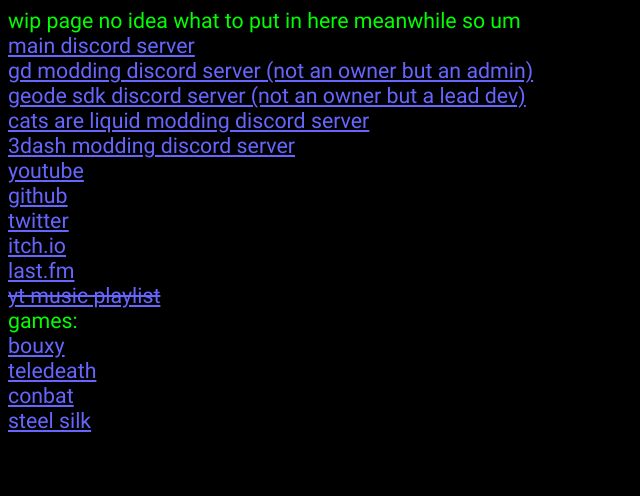
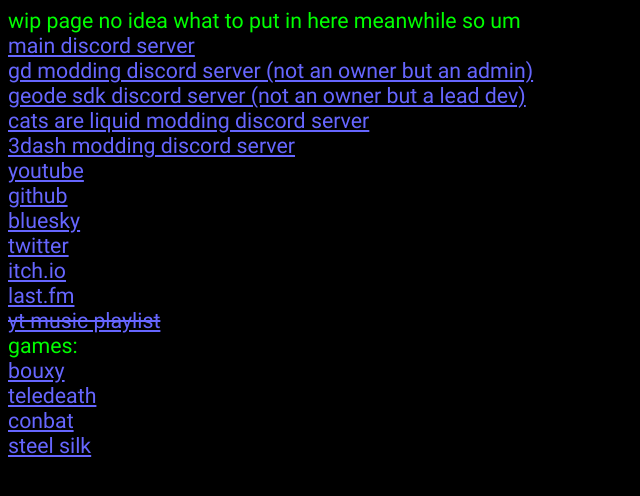
Before and after one commit to cgytrus/cgyt.ru-temp, a plain HTML site: page index.html in a window 1280 px wide. Shown: the whole page, without its empty margins (0-640 px from the left). Drawn offline with Linux system fonts and the light colour scheme.

Commit message:
add bluesky profile link

```diff
--- a/index.html
+++ b/index.html
@@ -25,6 +25,7 @@
     <a href="https://discord.gg/GhJaXmhf6a" target="_blank">3dash modding discord server</a><br/>
     <a href="https://youtube.com/channel/UC6BVnLRJo7Ba_g2GzXa5r5Q" target="_blank">youtube</a><br/>
     <a href="https://github.com/cgytrus" target="_blank">github</a><br/>
+    <a href="https://bsky.app/profile/cgyt.ru" target="_blank">bluesky</a><br/>
     <a href="https://twitter.com/cgytrus" target="_blank">twitter</a><br/>
     <a href="https://cgytrus.itch.io" target="_blank">itch.io</a><br/>
     <a href="https://last.fm/user/cgytrus" target="_blank">last.fm</a><br/>
```
